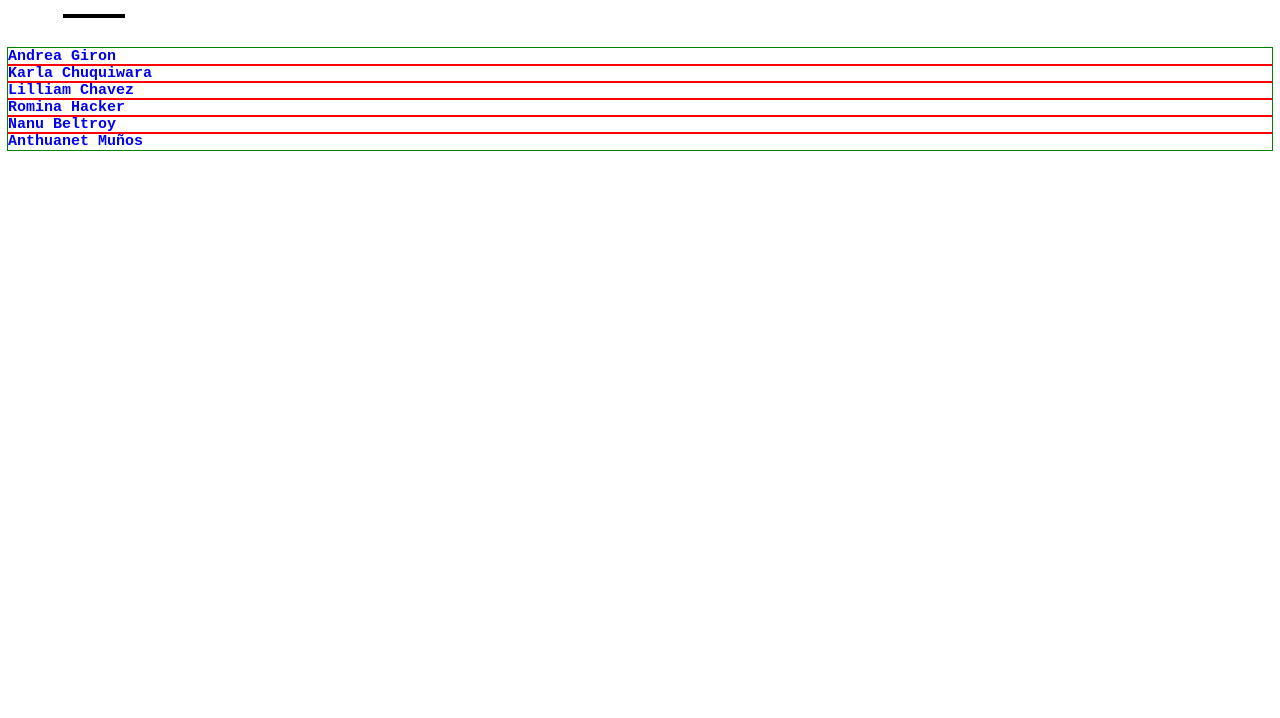
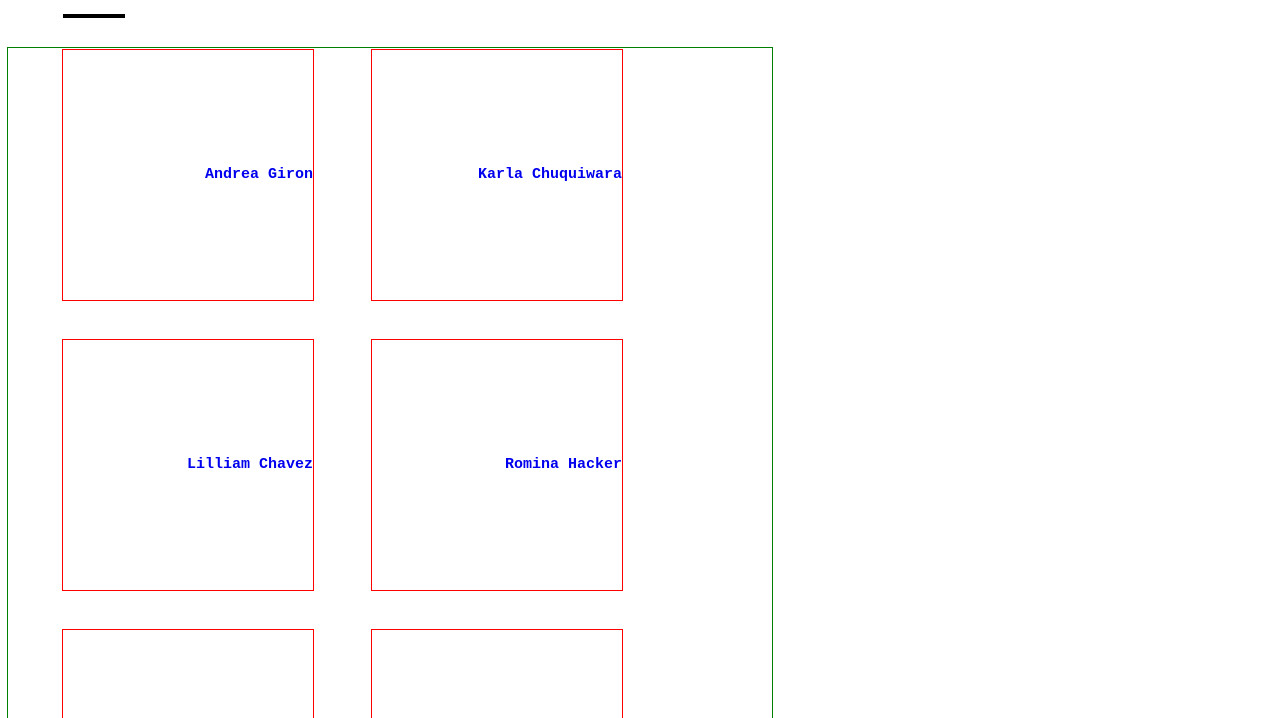
Before and after one commit to Gloper98/schema_replication, a plain HTML site: page index.html in a window 1280 px wide. Shown: the part 82-800 px from the top of the page. Drawn offline with Linux system fonts and the light colour scheme.

Commit message:
Agregando elemento en assets/imagen, actualizando css y html

```diff
--- a/css/main.css
+++ b/css/main.css
@@ -11,11 +11,14 @@ hr{
   margin-bottom: 30px;
 }
 
-ul{
+nav{
   outline: 1px solid green;
   list-style: none;
   margin: 0;
   padding: 0;
+  line-height: 250px;
+  margin-left: 0px;
+  margin-right: 500px;
 }
 
 a{
@@ -26,6 +29,21 @@ a{
   display: block;
 }
 
-li{
+#box {
   outline: 1px solid red;
+  width: 250px;
+  height: 250px;
+  display: inline-block;
+  text-align: right;
+  margin-left: 55px;
 }
+
+#box1 {
+  outline: 1px solid red;
+  width: 250px;
+  height: 250px;
+  display: inline-block;
+  text-align: right;
+  margin-left: 55px;
+  margin-top: 40px;
+}
--- a/index.html
+++ b/index.html
@@ -10,15 +10,29 @@
 
     <hr color="black" size="4">
 
-    <ul>
-      <li><a href="#"><strong>Andrea Giron</strong></a></li>
-      <li><a href="#"><strong>Karla Chuquiwara</strong></a></li>
-      <li><a href="#"><strong>Lilliam Chavez</strong></a></li>
-      <li><a href="#"><strong>Romina Hacker</strong></a></li>
-      <li><a href="#"><strong>Nanu Beltroy</strong></a></li>
-      <li><a href="#"><strong>Anthuanet Muños</strong></a></li>
+    <nav>
 
-    </ul>
+
+      <div id="box" class="one">
+        <a href="#"><strong>Andrea Giron</strong></a>
+      </div>
+      <div id="box" class="two">
+        <a href="#"><strong>Karla Chuquiwara</strong></a>
+      </div>
+      <div id="box" class="three">
+        <a href="#"><strong>Lilliam Chavez</strong></a>
+      </div>
+      <div id="box1" class="four">
+        <a href="#"><strong>Romina Hacker</strong></a>
+      </div>
+      <div id="box1" class="five">
+        <a href="#"><strong>Nanu Beltroy</strong></a>
+      </div>
+      <div id="box1" class="six">
+        <a href="#"><strong>Anthuanet Muños</strong></a>
+      </div>
+
+    </nav>
 
   </body>
 </html>
```
Also changed, not shown: assets/imagen/coder8.jpg (added).
